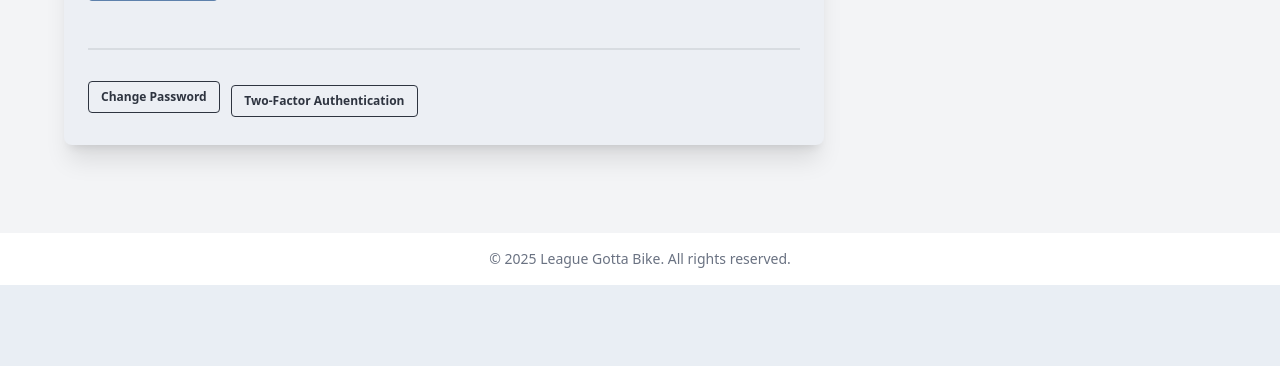
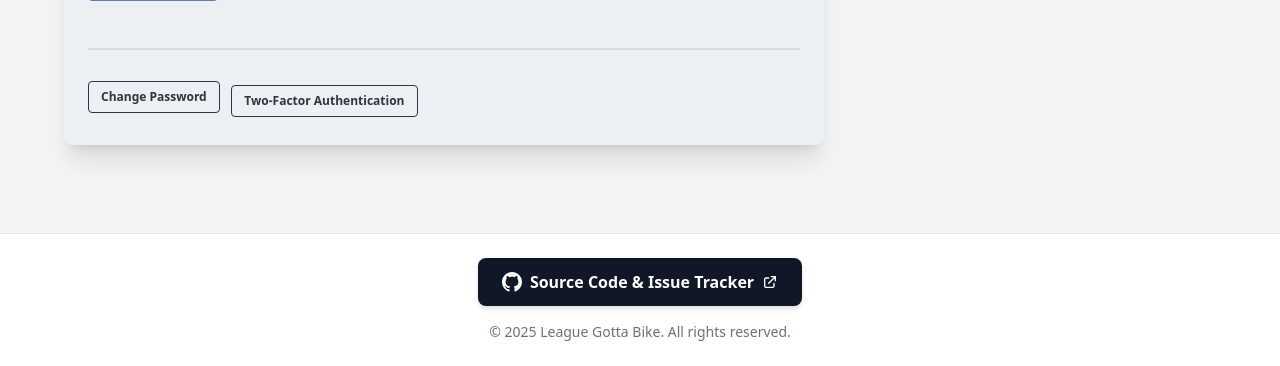
Before and after one commit to vincentdavis/league_gotta_bike, a Django app: page /accounts/profile/ in a window 1280 px wide. Shown: the part 1029-1395 px from the top of the page. Before the commit the page ends 1314 px from the top, so only its background shows below. Run offline with Django 5.2, Linux system fonts and the light colour scheme; the visitor is signed in with stand-in values (Sample User, id 1); data that the repository does not hold is empty; style sheets or scripts are compiled from the project's sources; parts of the project's set-up code (start-up, migrations or seed data) failed here and were passed over.

Commit message:
Add link to source code and issue traceker

```diff
--- a/apps/organizations/templates/organizations/base.html
+++ b/apps/organizations/templates/organizations/base.html
@@ -69,8 +69,25 @@
         {% endblock %}
     </main>
 
-    <footer class="bg-white mt-8">
-        <div class="max-w-7xl mx-auto py-4 px-4 sm:px-6 lg:px-8">
+    <footer class="bg-white mt-8 border-t border-gray-200">
+        <div class="max-w-7xl mx-auto py-6 px-4 sm:px-6 lg:px-8">
+            <!-- GitHub Link - Prominent -->
+            <div class="flex justify-center mb-4">
+                <a href="https://github.com/vincentdavis/league_gotta_bike/issues"
+                   target="_blank"
+                   rel="noopener noreferrer"
+                   class="inline-flex items-center gap-2 px-6 py-3 bg-gray-900 hover:bg-gray-800 text-white font-semibold rounded-lg transition-colors shadow-md hover:shadow-lg">
+                    <svg xmlns="http://www.w3.org/2000/svg" class="h-5 w-5" fill="currentColor" viewBox="0 0 24 24">
+                        <path d="M12 0c-6.626 0-12 5.373-12 12 0 5.302 3.438 9.8 8.207 11.387.599.111.793-.261.793-.577v-2.234c-3.338.726-4.033-1.416-4.033-1.416-.546-1.387-1.333-1.756-1.333-1.756-1.089-.745.083-.729.083-.729 1.205.084 1.839 1.237 1.839 1.237 1.07 1.834 2.807 1.304 3.492.997.107-.775.418-1.305.762-1.604-2.665-.305-5.467-1.334-5.467-5.931 0-1.311.469-2.381 1.236-3.221-.124-.303-.535-1.524.117-3.176 0 0 1.008-.322 3.301 1.23.957-.266 1.983-.399 3.003-.404 1.02.005 2.047.138 3.006.404 2.291-1.552 3.297-1.23 3.297-1.23.653 1.653.242 2.874.118 3.176.77.84 1.235 1.911 1.235 3.221 0 4.609-2.807 5.624-5.479 5.921.43.372.823 1.102.823 2.222v3.293c0 .319.192.694.801.576 4.765-1.589 8.199-6.086 8.199-11.386 0-6.627-5.373-12-12-12z"/>
+                    </svg>
+                    Source Code & Issue Tracker
+                    <svg xmlns="http://www.w3.org/2000/svg" class="h-4 w-4" fill="none" viewBox="0 0 24 24" stroke="currentColor">
+                        <path stroke-linecap="round" stroke-linejoin="round" stroke-width="2" d="M10 6H6a2 2 0 00-2 2v10a2 2 0 002 2h10a2 2 0 002-2v-4M14 4h6m0 0v6m0-6L10 14" />
+                    </svg>
+                </a>
+            </div>
+
+            <!-- Copyright -->
             <p class="text-center text-gray-500 text-sm">
                 &copy; 2025 League Gotta Bike. All rights reserved.
             </p>
```
